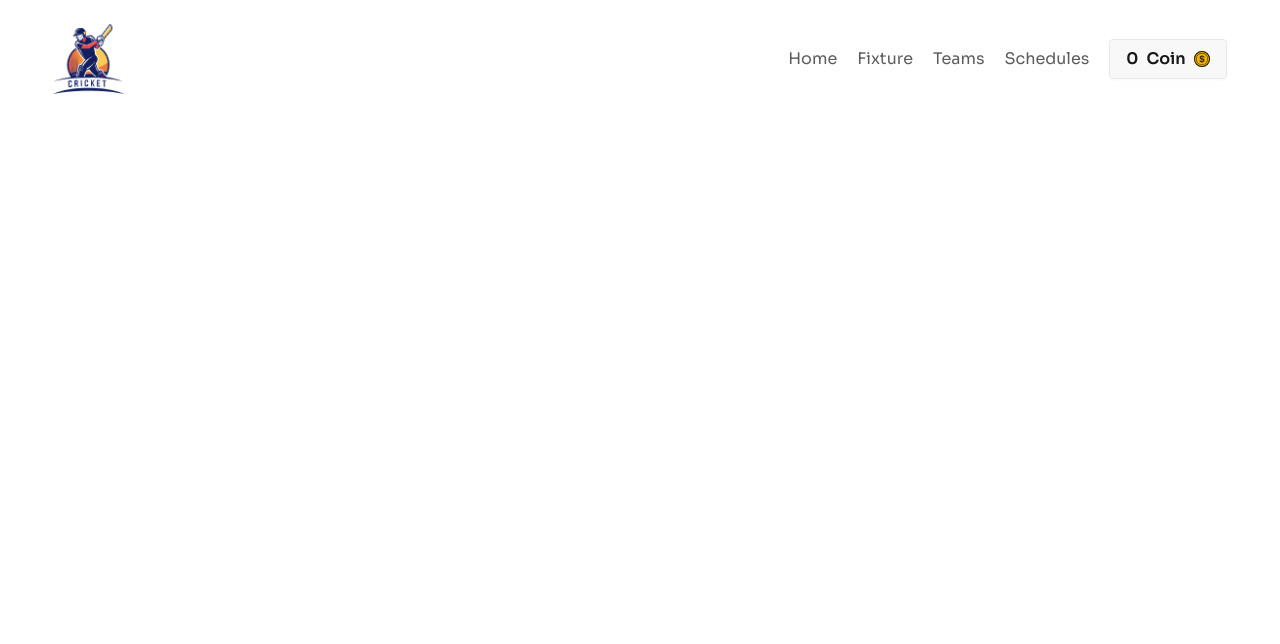
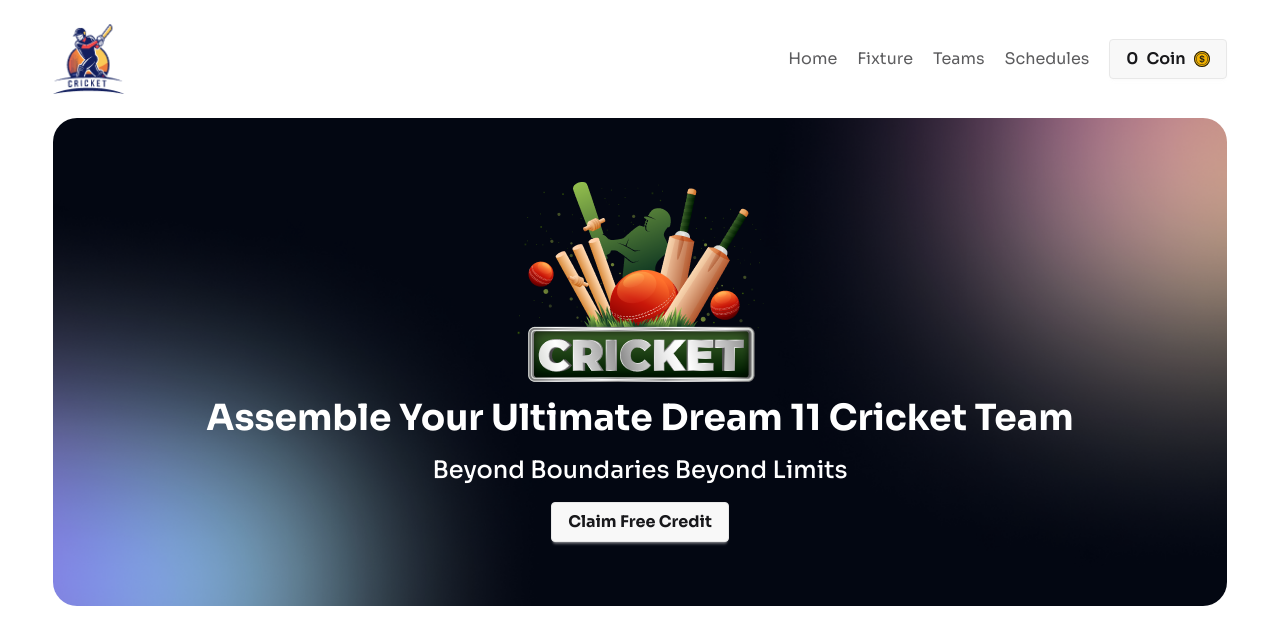
Before and after one commit to Taanveer22/wdm-7, a React (Vite) app: page / in a window 1280 px wide. Shown: the top 644 px of the page. Built offline with nearby package versions, Linux system fonts and the light colour scheme.

Commit message:
alhamdulliah banner component design complete

```diff
--- a/src/App.jsx
+++ b/src/App.jsx
@@ -1,3 +1,4 @@
+import Banner from "./components/Banner";
 import Header from "./components/Header";
 
 function App() {
@@ -5,6 +6,7 @@ function App() {
     <div>
       <div className="w-11/12 mx-auto">
         <Header></Header>
+        <Banner></Banner>
       </div>
     </div>
   );
--- /dev/null
+++ b/src/components/Banner.jsx
@@ -0,0 +1,29 @@
+import bannermain from "../assets/banner-main.png";
+import bgshadow from "../assets/bg-shadow.png";
+const Banner = () => {
+  return (
+    <div
+      style={{
+        backgroundImage: `url(${bgshadow})`,
+        backgroundSize: "cover",
+        backgroundPosition: "center",
+      }}
+      className="bg-gray-950 p-16 space-y-4 rounded-3xl mb-6"
+    >
+      <div className="flex justify-center items-center">
+        <img className="max-w-3xs" src={bannermain} alt="bannermain" />
+      </div>
+      <h1 className="text-4xl font-bold text-center text-white">
+        Assemble Your Ultimate Dream 11 Cricket Team
+      </h1>
+      <p className="text-2xl font-medium text-center text-white">
+        Beyond Boundaries Beyond Limits
+      </p>
+      <div className=" flex justify-center items-center">
+        <button className="text-base font-bold btn ">Claim Free Credit</button>
+      </div>
+    </div>
+  );
+};
+
+export default Banner;
```
